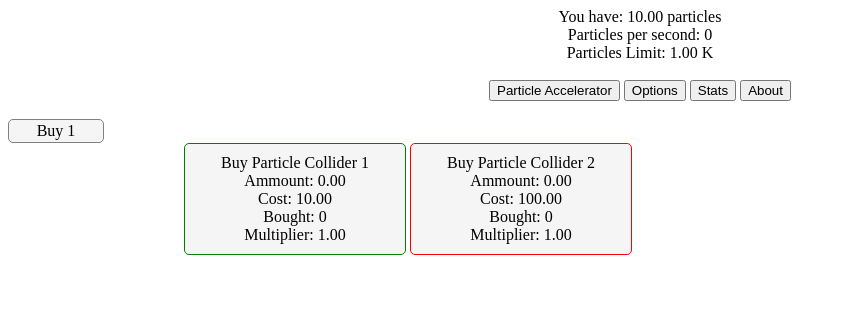
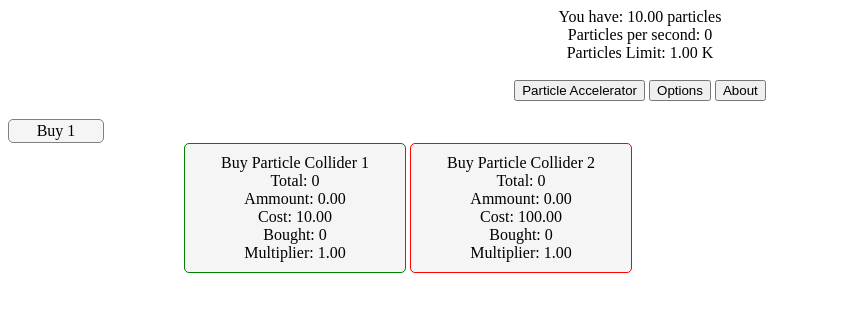
Before and after one commit to OfficialZygorg/Materiality, a plain HTML site: page index.html in a window 1280 px wide. Shown: the whole page, without its empty margins (0-846 px from the left). Drawn offline with Linux system fonts and the light colour scheme.

Commit message:
More fixes

```diff
--- a/index.html
+++ b/index.html
@@ -16,7 +16,6 @@
   <button hidden class="tablinks" id="implodedRealityTab" class="implodedRealityTab" onclick="openTab(event, 'implodedReality')">Imploded Reality</button>
   <button hidden class="tablinks" id="darkMatterTab" onclick="openTab(event, 'darkMatter')">Dark Matter</button>
   <button class="tablinks" onclick="openTab(event, 'options')">Options</button>
-  <button class="tablinks" onclick="openTab(event, 'game-stats')">Stats</button>
   <button class="tablinks" onclick="openTab(event, 'about')">About</button>
 </div><br>
 
--- a/javascripts/game.js
+++ b/javascripts/game.js
@@ -1,15 +1,16 @@
 //Game Data
 var player = {
-  particles: fn(new Decimal(10)),
-  pPerSecond: fn(new Decimal(0)),
+  particles: fn2(new Decimal(10)),
+  pPerSecond: fn2(new Decimal(0)),
   lastUpdate: Date.now(),
   particleColliders:[],
   implosion:{
-    cost: fn(new Decimal(1000)),
-    implodedParticles: fn(new Decimal(0)),
-    timesImploded: fn(new Decimal(0)),
+    cost: fn2(new Decimal(1000)),
+    implodedParticles: fn2(new Decimal(0)),
+    timesImploded: fn0(new Decimal(0)),
     unlockColliders:[],
-    collidersBought: fn(new Decimal(0)),
+    collidersBought: fn0(new Decimal(0)),
+    boost: fn2(new Decimal(1)),
   },
   stats:{
     totalParticles: new Decimal(0),
@@ -20,9 +21,13 @@ var player = {
   },
 }
 
-function fn(num) {
+function fn2(num) {
   if (num === 0) return num;
   else return parseFloat(num.toFixed(2));
+}
+
+function fn0(num) {
+  return parseFloat(num);
 }
 
 function openTab(evt, idName) {
@@ -57,11 +62,12 @@ function show(id){
 function makeColliders(){
   for (i=1; i<=12; i++) {
     let particleCollider = {
-      cost: fn(Math.pow(10,i)),
-      bought: fn(new Decimal(0)),
-      multiplier: fn(new Decimal(1)),
-      ammount: fn(new Decimal(0)),
-      hasBeenBought: fn(new Decimal(0)),
+      total: fn2(new Decimal (0)),
+      ammount: fn2(new Decimal(0)),
+      cost: fn2(Math.pow(10,i)),
+      bought: fn0(new Decimal(0)),
+      multiplier: fn2(new Decimal(1)),
+      hasBeenBought: fn0(new Decimal(0)),
     }
     player.particleColliders.push(particleCollider);
   }
@@ -71,12 +77,12 @@ function particlesPS(){
   player.implosion.collidersBought = player.particleColliders[0].hasBeenBought + player.particleColliders[1].hasBeenBought + player.particleColliders[2].hasBeenBought + player.particleColliders[3].hasBeenBought + player.particleColliders[4].hasBeenBought + player.particleColliders[5].hasBeenBought + player.particleColliders[6].hasBeenBought + player.particleColliders[7].hasBeenBought + player.particleColliders[8].hasBeenBought + player.particleColliders[9].hasBeenBought + player.particleColliders[10].hasBeenBought + player.particleColliders[11].hasBeenBought;
   if (player.implosion.collidersBought<2) {
     pPerSecond = (player.particleColliders[0].ammount * player.particleColliders[0].multiplier)
-    document.getElementById("particlesPerSecond").innerHTML = "Particles per second: "+fn(pPerSecond)
+    document.getElementById("particlesPerSecond").innerHTML = "Particles per second: "+fn2(pPerSecond)
   }
   else if (player.implosion.collidersBought>1) {
     for (i=0; i<player.implosion.collidersBought; i++) {
       pPerSecond = (player.particleColliders[0].ammount * player.particleColliders[0].multiplier) + (player.particleColliders[i].ammount * player.particleColliders[i].multiplier);
-      document.getElementById("particlesPerSecond").innerHTML = "Particles per second: "+fn(pPerSecond)
+      document.getElementById("particlesPerSecond").innerHTML = "Particles per second: "+fn2(pPerSecond)
     }
   }
 }
@@ -101,7 +107,7 @@ function buyGenerators(i){
   player.particleColliders[i].ammount += 1 * player.particleColliders[i].multiplier
   player.particleColliders[i].bought += 1
   if (player.particleColliders[i].bought%10==0) {player.particleColliders[i].multiplier = player.particleColliders[i].multiplier * 2;}
-  player.particleColliders[i].multiplier *= 1.05
+  player.particleColliders[i].multiplier *= 1.05 * player.implosion.boost;
   player.particleColliders[i].cost *= 1.5
   player.particleColliders[i].hasBeenBought = 1
 }
@@ -113,7 +119,7 @@ function buyAll(){
       player.particleColliders[i].ammount += 1 * player.particleColliders[i].multiplier
       player.particleColliders[i].bought += 1
       if (player.particleColliders[i].bought%10==0) {player.particleColliders[i].multiplier = player.particleColliders[i].multiplier * 2;}
-      player.particleColliders[i].multiplier *= 1.05
+      player.particleColliders[i].multiplier *= 1.05 * player.implosion.boost;
       player.particleColliders[i].cost *= 1.5
       player.particleColliders[i].hasBeenBought = 1
     }
@@ -122,12 +128,15 @@ function buyAll(){
 
 function updateGUI(){
   document.getElementById("particlesAmmount").textContent = "You have: "+formatValue(player.options.notation,player.particles,2,2)+" particles";
-  document.getElementById("particleCollider0").innerHTML = "Buy Particle Collider "+1+"<br> Ammount: " + formatValue(player.options.notation,player.particleColliders[0].ammount,2,2) +"<br> Cost: "+formatValue(player.options.notation,player.particleColliders[0].cost,2,2)+"<br> Bought: "+player.particleColliders[0].bought+"<br> Multiplier: "+formatValue(player.options.notation,player.particleColliders[0].multiplier,2,2);
+  document.getElementById("particleCollider0").innerHTML = "Buy Particle Collider "+1+"<br> Total: "+fn2(player.particleColliders[0].total)+"<br> Ammount: " + formatValue(player.options.notation,player.particleColliders[0].ammount,2,2) +"<br> Cost: "+formatValue(player.options.notation,player.particleColliders[0].cost,2,2)+"<br> Bought: "+player.particleColliders[0].bought+"<br> Multiplier: "+formatValue(player.options.notation,player.particleColliders[0].multiplier,2,2);
   for (i=1; i<player.particleColliders.length; i++) {
-    document.getElementById("particleCollider"+i).innerHTML = "Buy Particle Collider "+(i+1)+"<br> Ammount: " + formatValue(player.options.notation,player.particleColliders[i].ammount,2,2) +"<br> Cost: "+formatValue(player.options.notation,player.particleColliders[i].cost,2,2)+"<br> Bought: "+player.particleColliders[i].bought+"<br> Multiplier: "+formatValue(player.options.notation,player.particleColliders[i].multiplier,2,2);
+    document.getElementById("particleCollider"+i).innerHTML = "Buy Particle Collider "+(i+1)+"<br> Total: "+fn2(player.particleColliders[i].total)+"<br> Ammount: " + formatValue(player.options.notation,player.particleColliders[i].ammount,2,2) +"<br> Cost: "+formatValue(player.options.notation,player.particleColliders[i].cost,2,2)+"<br> Bought: "+player.particleColliders[i].bought+"<br> Multiplier: "+formatValue(player.options.notation,player.particleColliders[i].multiplier,2,2);
   }
   if (player.implosion.timesImploded>0) {
     document.getElementById("implodedParticlesAmmount").innerHTML = "You have: "+formatValue(player.options.notation,player.implosion.implodedParticles,2,2)+" imploded particles";
+  }
+  for (i=0; i<player.particleColliders.length; i++) {
+    player.particleColliders[i].total = player.particleColliders[i].ammount * player.particleColliders[i].multiplier;
   }
 }
 
@@ -144,6 +153,7 @@ function implodedParticlesShow(){
 
 function implodeReality(){
   if (player.particles>=player.implosion.cost) {
+    if (confirm("Are you sure you want to implode reality? It will remove all your particles, and colliders. You will gain "+formatValue(player.options.notation,player.particles/1000,2,2)+" imploded particles, a bonus multiplier of "+fn2(player.implosion.boost*1.05)+" to your particle colliders and the limit will rise to "+player.implosion.cost * (player.implosion.timesImploded+1 * 2)+". This action is irreversible.")) {
     player.implosion.implodedParticles += player.particles/1000;
     player.particles -= player.implosion.cost;
     player.implosion.timesImploded += 1;
@@ -152,6 +162,8 @@ function implodeReality(){
     player.lastUpdate = Date.now()
     player.particleColliders=[]
     makeColliders();
+    player.implosion.boost *= 1.05;
+    }
   }
 }
 
```
